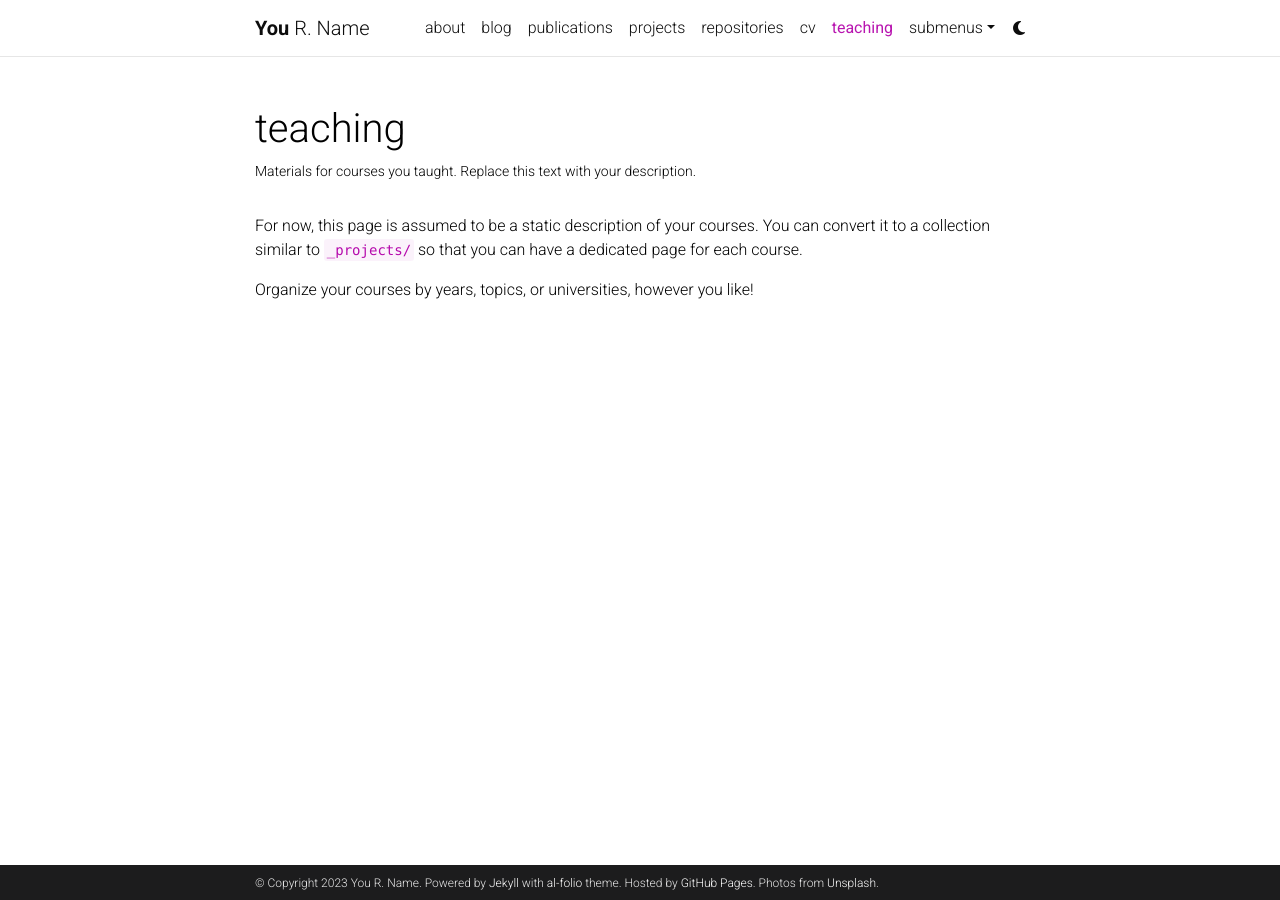
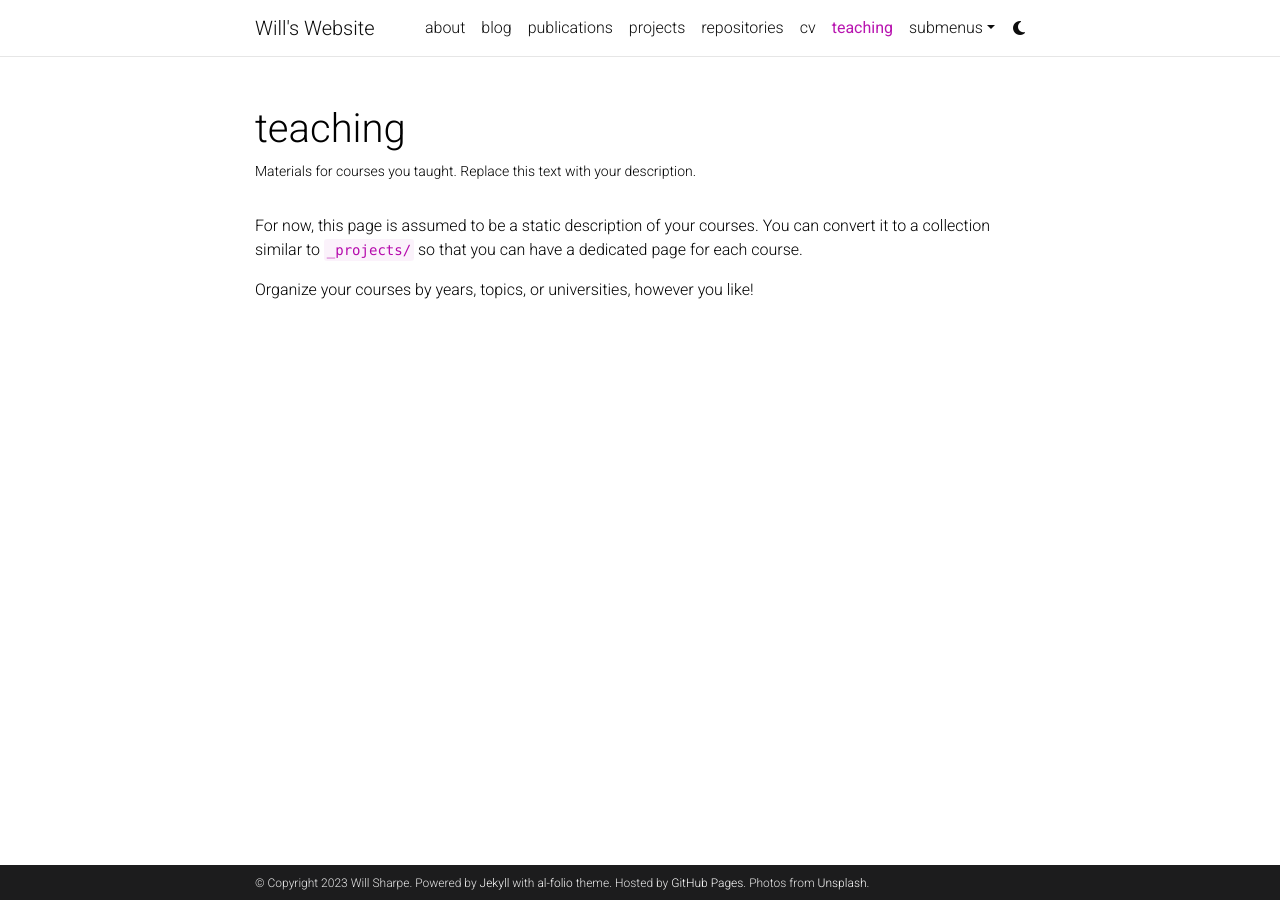
Before and after one commit to wsharpe41/wsharpe41.github.io, a Jekyll site: the page built from _pages/teaching.md, in a window 1280 px wide. Built offline with Jekyll 4.4.1, drawn with Linux system fonts in a browser that asks for light colours; comment, search, counter and statistics services are not loaded; a style sheet for code colours, icons or effects is not loaded.

Commit message:
updated yaml

```diff
--- a/_config.yml
+++ b/_config.yml
@@ -2,10 +2,10 @@
 # Site settings
 # -----------------------------------------------------------------------------
 
-title: blank # the website title (if blank, full name will be used instead)
-first_name: You
-middle_name: R.
-last_name: Name
+title: Will's Website # the website title (if blank, full name will be used instead)
+first_name: Will
+middle_name:
+last_name: Sharpe
 email: you@example.com
 description: > # the ">" symbol means to ignore newlines until "footer_text:"
   A simple, whitespace theme for academics. Based on [*folio](https://github.com/bogoli/-folio) design.
@@ -18,8 +18,8 @@
 lang: en # the language of your site (for example: en, fr, cn, ru, etc.)
 icon: ⚛️  # the emoji used as the favicon (alternatively, provide image name in /assets/img/)
 
-url: https://alshedivat.github.io # the base hostname & protocol for your site
-baseurl: /al-folio # the subpath of your site, e.g. /blog/
+url: https://wsharpe41.github.io # the base hostname & protocol for your site
+baseurl: # the subpath of your site, e.g. /blog/
 last_updated: false # set to true if you want to display last updated in the footer
 impressum_path:  # set to path to include impressum link in the footer, use the same path as permalink in a page, helps to conform with EU GDPR
 
```
